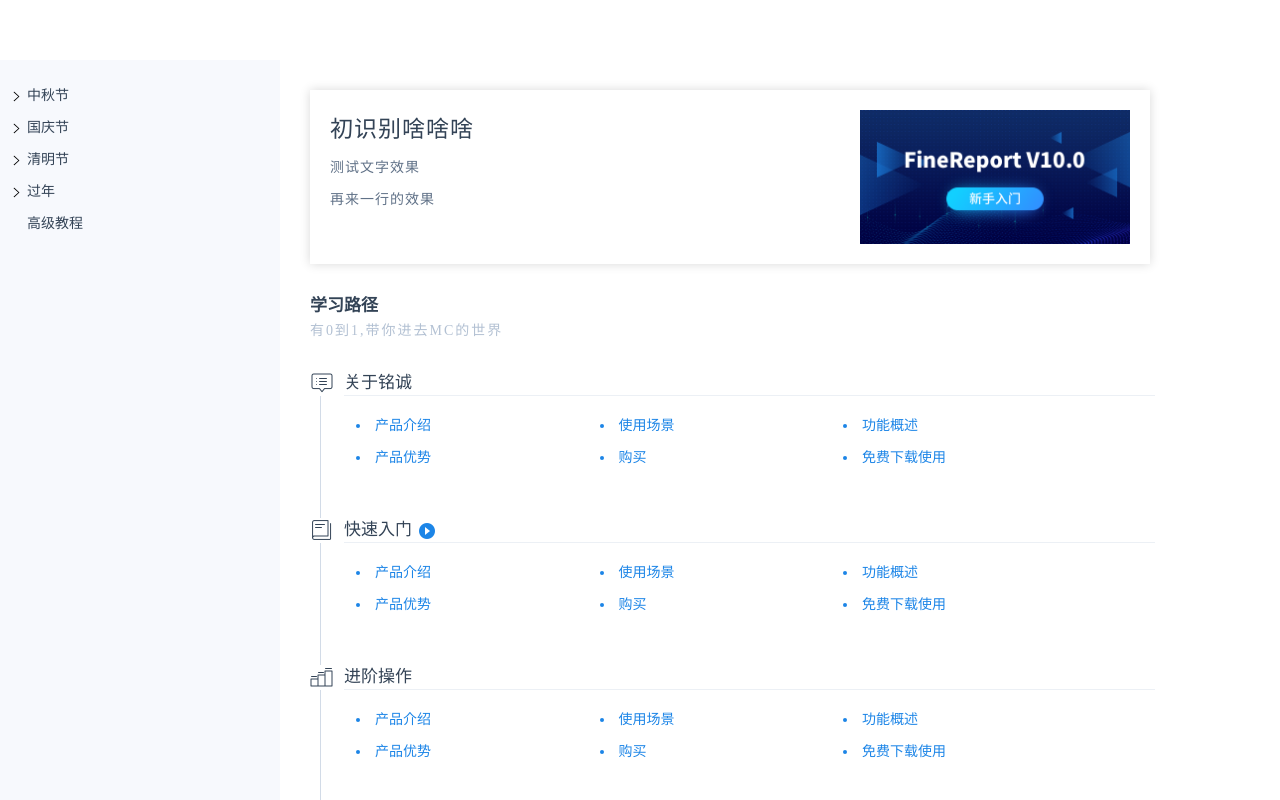
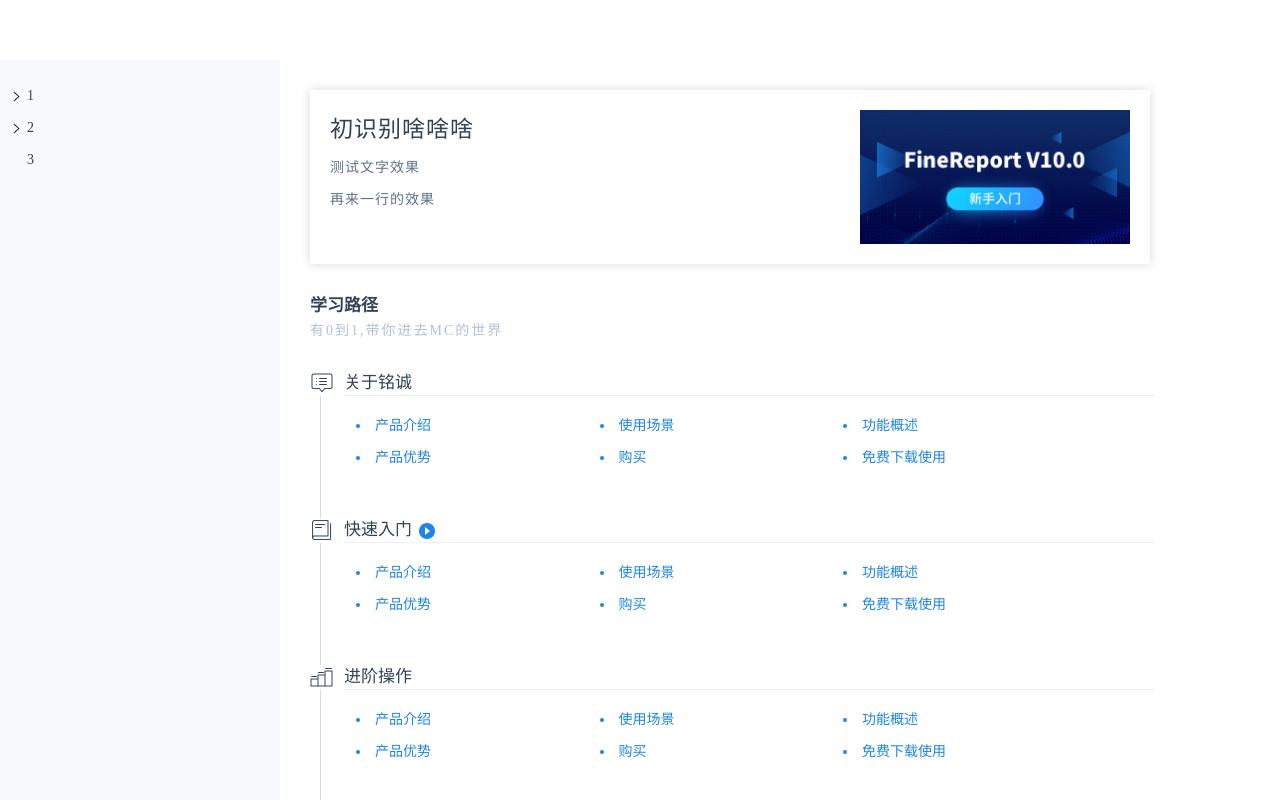
Before and after one commit to leifcao/Down_the_tree, a plain HTML site: page page/homePage.html in a window 1280 px wide. Drawn offline with Linux system fonts and the light colour scheme.

Commit message:
树形结构修改

```diff
--- a/page/homePage.html
+++ b/page/homePage.html
@@ -105,138 +105,100 @@
     </div>
 
     <script>
-        let object = {
-            中秋节: {
-                月饼: [{
-                    name: '吃',
-                    href: '#'
+        let menuObject = [{
+            name: '1',
+            href: '#',
+            children: [{
+                name: '1_1',
+                href: '#',
+                children: [{
+                    name: '1_1_1',
+                    href: '#',
+                    children: []
                 }, {
-                    name: '喝',
-                    href: '#'
-                }],
-                嫦娥: [{
-                    name: '八戒',
+                    name: '1_1_2',
                     href: '#',
+                    children: []
                 }, {
-                    name: '天蓬元帅',
-                    href: '#'
-                }],
-                事件: {
-                    打印: [{
-                        name: '现在打印',
+                    name: '1_1_3',
+                    href: '#',
+                    children: [{
+                        name: '1_1_3_1',
                         href: '#',
+                        children: []
                     }]
-                },
-                下钻: {
-                    下钻4_1: {
-                        下钻5_1: {
-                            下钻结束: [{
-                                name: '51',
-                                href: '#'
-                            }]
-                        },
-                        下钻5_2: {
-                            下钻结束2: [{
-                                name: '52',
-                                href: '#'
-                            }]
-                        }
+                }]
+            }, {
+                name: '1_2',
+                href: '#',
+                children: []
+            }]
+        }, {
+            name: '2',
+            href: '#',
+            children: [{
+                name: '2_1',
+                href: '#',
+                children: [{
+                    name: '2_1_1',
+                    href: '#',
+                    children: []
+                }]
+            }, {
+                name: '2_2',
+                href: '#',
+                children: []
+            }]
+        }, {
+            name: '3',
+            href: '#',
+            children: []
+        }];
 
-                    },
-                    下钻4_2: {
-                        下钻5_2: {
-                            下钻结束3: [{
-                                name: '53',
-                                href: '#'
-                            }]
-                        }
+        //获取dom添加的位置
+        var preLevel_li = $('.left');
+        var pre_li = $('.left');
 
-                    }
+        // 面向对象 下拉树数组
+        function tree(obj, pre_li) {
+            let preLevel_li = pre_li;
+            let curLevel_ul = $(`<ul class="level"></ul>`);
+
+            obj.forEach((item, index) => {
+                if (item.children.length === 0) {
+                    lastTreeRender(item, preLevel_li, curLevel_ul);
+                } else {
+                    let level_li = treeRender(item, preLevel_li, curLevel_ul);
+                    tree(item.children, level_li);
                 }
-            },
-            国庆节: {
-                放假: [{
-                    name: '八戒',
-                    href: '#',
-                }, {
-                    name: '天蓬元帅',
-                    href: '#'
-                }],
-                // 加班: '#'
-            },
-            清明节: {
-                扫墓: [{
-                    name: '出行',
-                    href: '#',
-                }, {
-                    name: '回家',
-                    href: '#'
-                }],
-                烧香: '#'
-            },
-            过年: [{
-                name: '红包',
-                href: '#',
-            }],
-            高级教程: '#',
+            })
+        }
+
+        tree(menuObject, preLevel_li)
+
+        // 子集菜单树
+        function treeRender(item, preLevel_li, curLevel_ul) {
+            console.log(item)
+            let level_li = $(`<li><img src="../img/arrow-right.svg"><a href="${item.href}">${item.name}</a></li>`);
+            // 将当前级别的li添加到当前级别的ul中
+            curLevel_ul.append(level_li);
+            // 将当前级别的ul添加至上一级的Ul的li后边
+            preLevel_li.append(curLevel_ul);
+            return level_li;
+
+        }
+
+        // 最后的无子菜单的节点
+        function lastTreeRender(item, preLevel_li, curLevel_ul) {
+            // var preLevel_li = $('.left');
+            let level_li = $(`<li><a href="${item.href}">${item.name}</a></li>`);
+            // 将当前级别的li添加到当前级别的ul中
+            curLevel_ul.append(level_li);
+            // 将当前级别的ul添加至上一级的Ul的li后边
+            preLevel_li.append(curLevel_ul);
         }
 
 
-        //获取dom添加的位置
-        var preLevel_li = $('.left');
-
-        // 重构方法面向对象
-        function treeRender(obj, preLevel_li) {
-            var level = $(`<ul class="level"></ul>`);
-            for (var key in obj) {
-                if (typeof obj[key] === 'string') {
-                    let curlevel_li2 = createDom(obj, key, level, preLevel_li);
-                    continue;
-                }
-                if (typeof obj[key] === 'object') {
-                    let curlevel_li = createDom(obj, key, level, preLevel_li);
-                    if (obj[key] instanceof Array) {
-                        // 数组渲染
-                        let level_list = $(`<ul class="level"></ul>`);
-                        arrayRender(obj[key], level_list, curlevel_li);
-                    } else {
-                        // 对象渲染
-                        treeRender(obj[key], curlevel_li);
-                    }
-                }
-            }
-
-        }
-
-        treeRender(object, preLevel_li)
-
-
-        // 树形是对象的渲染方式 创建ul-li DOM
-        function createDom(obj, key, curLevel, preLevel_li) {
-            let href = typeof obj[key] == 'string' ? obj[key] : '#';
-            // 对图片做处理
-            let src = typeof obj[key] == 'string' ? '' : '../img/arrow-right.svg';
-            // 创建当前级别的li
-            let level_li = src == '' ? $(`<li><a href="${href}">${key}</a></li>`) : $(`<li><img src="${src}"><a href="${href}">${key}</a></li>`);
-
-            // 将当前级别的li添加到当前级别的ul中
-            curLevel.append(level_li);
-            // 将当前级别的ul添加至上一级的Ul的li后边
-            preLevel_li.append(curLevel);
-
-            return level_li;
-        }
-
-        // 树形是数组的渲染方式 创建ul-li DOM
-        function arrayRender(arr, curLevel, preLevel_li) {
-            arr.forEach((item, index) => {
-                let level_li = $(`<li><a href="${item.href}">${item.name}</a></li>`);
-                // 将当前级别的li添加到当前级别的ul中
-                curLevel.append(level_li);
-                // 将当前级别的ul添加至上一级的Ul的li后边
-                preLevel_li.append(curLevel);
-            })
-        }
 
         let oldTag;
         // 动态绑定事件
```
